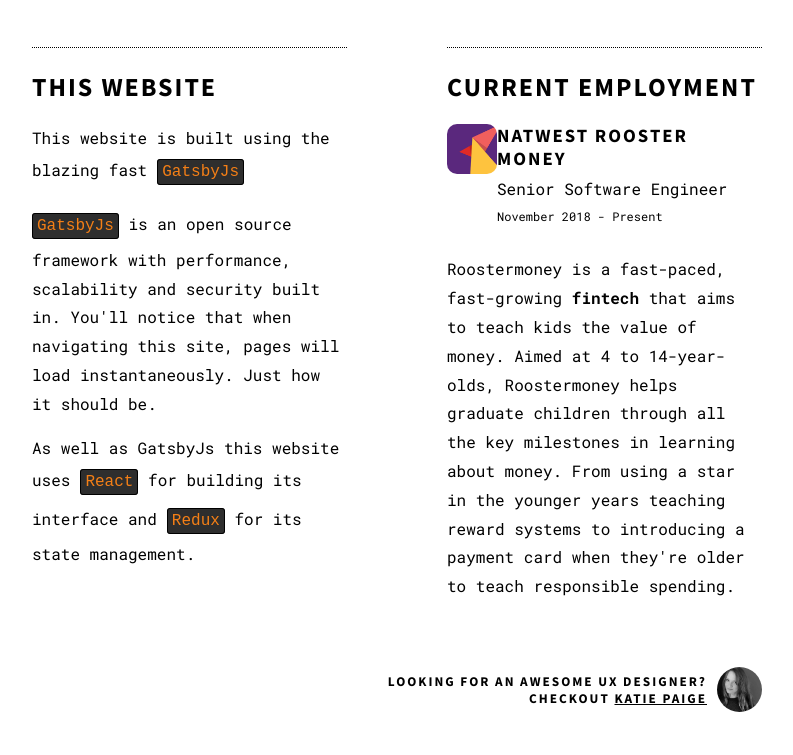
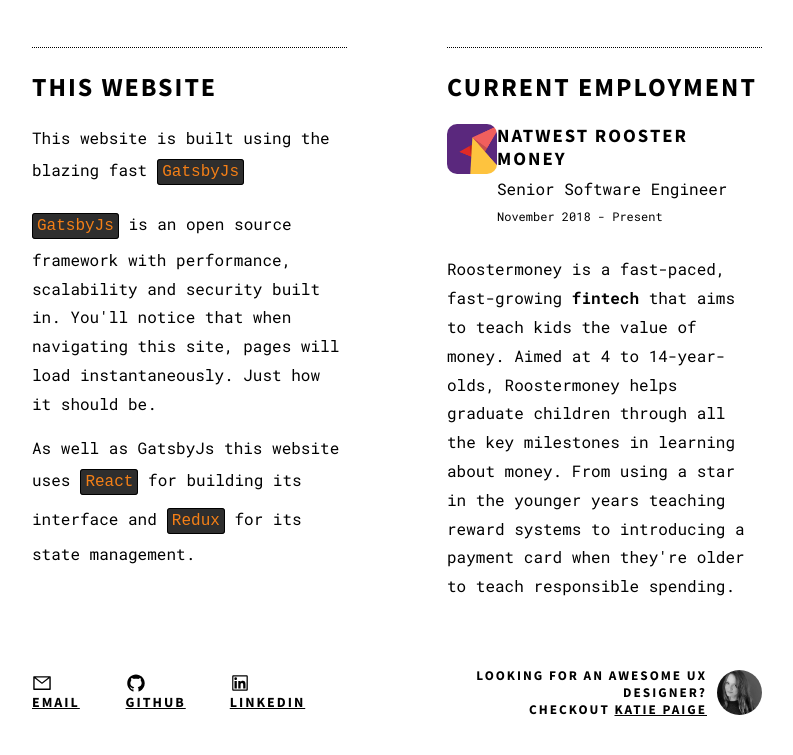
Before and after one commit to willpaige/will.paige, a Gatsby site: page / in a window 1280 px wide. Shown: the part 1481-2236 px from the top of the page, without its empty margins (368-1161 px from the left). Built offline with nearby package versions, Linux system fonts and the light colour scheme; Gatsby itself is replaced by a stand-in of ours.

Commit message:
Loads more stuff

```diff
--- a/package.json
+++ b/package.json
@@ -16,6 +16,7 @@
   },
   "dependencies": {
     "@mdx-js/react": "^2.1.5",
+    "@react-icons/all-files": "^4.1.0",
     "@reduxjs/toolkit": "^1.9.0",
     "classnames": "^2.3.2",
     "gatsby": "^5.0.0",
@@ -31,6 +32,7 @@
     "prop-types": "^15.8.1",
     "react": "^18.2.0",
     "react-dom": "^18.2.0",
+    "react-icons": "^4.6.0",
     "react-redux": "^8.0.5",
     "redux": "^4.2.0",
     "sass": "^1.56.1"
--- /dev/null
+++ b/src/components/contact/contact.js
@@ -0,0 +1,36 @@
+import React from 'react';
+import {
+  contact, contactItem, contactIcon, contactLink, contactSmall
+} from './contact.module.scss';
+import { contactLinks } from '../../constants/contact';
+import classnames from "classnames";
+
+function Contact(props) {
+  const { small, className } = props;
+  const contactSmallClasss = classnames(contact, className);
+
+  return (
+    <div className={contactSmallClasss}>
+      {contactLinks.map((item) => {
+        const { icon, url, title } = item;
+        const contactClass = classnames(contactItem, small ? contactSmall : '');
+
+        return (
+          <div className={contactClass}>
+            <a className={contactLink} href={url} target={'_blank'}>
+              <span className={contactIcon}>{icon()}</span>
+              {!small && (
+                <span className={'contact-text'}>
+                  {' '}
+                  {title}
+                </span>
+              )}
+            </a>
+          </div>
+        );
+      })}
+    </div>
+  );
+}
+
+export default Contact;
--- /dev/null
+++ b/src/components/contact/contact.module.scss
@@ -0,0 +1,35 @@
+@import "../../scss/variables";
+
+.contact {
+  display: flex;
+  align-items: center;
+}
+
+.contactItem {
+  display: flex;
+  align-items: center;
+  margin-right: 2em;
+  font-family: $sansSerif;
+  font-size: 1.4rem;
+  margin-top: 0.1rem;
+}
+
+.contactIcon {
+  margin-right: 0.4rem;
+  top: 0.5rem;
+  font-size: 2rem;
+  position: relative;
+}
+
+.contactLink {
+  text-transform: uppercase;
+  letter-spacing: 0.2rem;
+
+  &:hover {
+    text-decoration: none;
+  }
+}
+
+.contactSmall {
+  margin-right: 1rem;
+}
--- a/src/components/footer/footer.js
+++ b/src/components/footer/footer.js
@@ -8,6 +8,8 @@
 import { codeTag, codeBlock, codeNoMarginLeft } from '../code/code.module.scss';
 import { company, jobDescription, jobStart, jobTitle, logoCol, footerRow, content, roosterLogo } from './footer.module.scss';
 import Katie from "../katie/katie";
+import Contact from "../contact/contact";
+import FooterSmall from "../footerSmall/footerSmall";
 
 function Footer() {
   return (
@@ -110,7 +112,7 @@
           </div>
         </Col>
       </Row>
-      <Katie />
+      <FooterSmall />
     </footer>
   );
 }
--- /dev/null
+++ b/src/components/footerSmall/footerSmall.js
@@ -0,0 +1,26 @@
+import React from 'react';
+import classnames from 'classnames';
+import { GridSize } from '../../constants/grid';
+import Row from '../grid/row/row';
+import Col from '../grid/col/col';
+import Contact from '../contact/contact';
+import Katie from '../katie/katie';
+import { footerRow } from '../footer/footer.module.scss';
+import { footerSmall } from './footerSmall.module.scss';
+
+function FooterSmall() {
+  const footerClass = classnames(footerRow, footerSmall);
+
+  return (
+    <Row className={footerClass} size={GridSize.SMALL}>
+      <Col size={GridSize.SMALL}>
+        <Contact />
+      </Col>
+      <Col size={GridSize.SMALL}>
+        <Katie />
+      </Col>
+    </Row>
+  );
+}
+
+export default FooterSmall;
--- /dev/null
+++ b/src/components/footerSmall/footerSmall.module.scss
@@ -0,0 +1,7 @@
+@import "../../scss/variables";
+
+.footerSmall {
+  justify-content: center;
+  align-items: flex-start;
+  margin-top: $gridMarginSmall;
+}
--- a/src/components/katie/katie.module.scss
+++ b/src/components/katie/katie.module.scss
@@ -4,7 +4,6 @@
   display: flex;
   justify-content: flex-end;
   align-items: center;
-  margin-top: $gridMarginSmall;
 }
 
 .katieTitle {
--- a/src/components/navigation/navigation.js
+++ b/src/components/navigation/navigation.js
@@ -3,10 +3,10 @@
 import classNames from 'classnames';
 import PropTypes from 'prop-types';
 import {
-  navigation, link, linkIsActive,
+  navigation, link, linkIsActive, navigationContact
 } from './navigation.module.scss';
-import { themeMap } from '../../constants/theme';
 import { PAGES } from '../../constants/pages';
+import Contact from "../contact/contact";
 
 const links = {
   [PAGES.HOME]: {
@@ -25,14 +25,6 @@
     title: 'Education',
     url: '/education/',
   },
-  // [PAGES.SERVICES]: {
-  //   title: 'Services',
-  //   url: '/services/',
-  // },
-  [PAGES.CONTACT]: {
-    title: 'Contact',
-    url: '/contact/',
-  },
 };
 
 function Navigation(props) {
@@ -49,6 +41,7 @@
           <Link className={linkClass} title={content.title} to={content.url} key={content.url}>{content.title}</Link>
         );
       })}
+      <Contact className={navigationContact} small />
     </div>
   );
 }
--- a/src/components/navigation/navigation.module.scss
+++ b/src/components/navigation/navigation.module.scss
@@ -27,3 +27,7 @@
 .linkIsActive {
   font-weight: bold;
 }
+
+.navigationContact {
+  margin-top: 3rem;
+}
--- /dev/null
+++ b/src/constants/contact.js
@@ -0,0 +1,17 @@
+import { AiOutlineMail, AiOutlineGithub, AiOutlineLinkedin } from 'react-icons/ai';
+
+export const contactLinks = [
+  {
+    url: 'mailto:willpaige86@gmail.com',
+    title: 'Email',
+    icon: AiOutlineMail,
+  }, {
+    url: 'https://github.com/willpaige',
+    title: 'GitHub',
+    icon: AiOutlineGithub,
+  }, {
+    url: 'https://www.linkedin.com/in/will-paige/',
+    title: 'LinkedIn',
+    icon: AiOutlineLinkedin,
+  },
+];
--- a/src/pages/education.js
+++ b/src/pages/education.js
@@ -17,7 +17,7 @@
   }, {
     key: 'toulouse',
     letter: 'T',
-    title: 'International School Of Toulouse / France',
+    title: 'Toulouse International School / France',
     subTitle: '2001 - 2005',
     copy: <p>29 POINTS | International Baccalaureate</p>,
   }, {
--- a/src/pages/work.js
+++ b/src/pages/work.js
@@ -4,9 +4,9 @@
 import Content from '../components/content/content';
 import { themeMap } from '../constants/theme';
 import { PAGES } from '../constants/pages';
-import Katie from '../components/katie/katie';
 import Timeline from '../components/timeline/timeline';
 import HeroText from '../components/hero/heroText/heroText';
+import FooterSmall from "../components/footerSmall/footerSmall";
 import { contentContainer } from '../scss/work.module.scss';
 
 const content = [
@@ -176,7 +176,7 @@
         <Content className={contentContainer} noHero>
         <HeroText title="Work" />
         <Timeline content={content} />
-        <Katie />
+        <FooterSmall />
       </Content>
     </App>
   );
```
Also changed, not shown: 1 other file.
